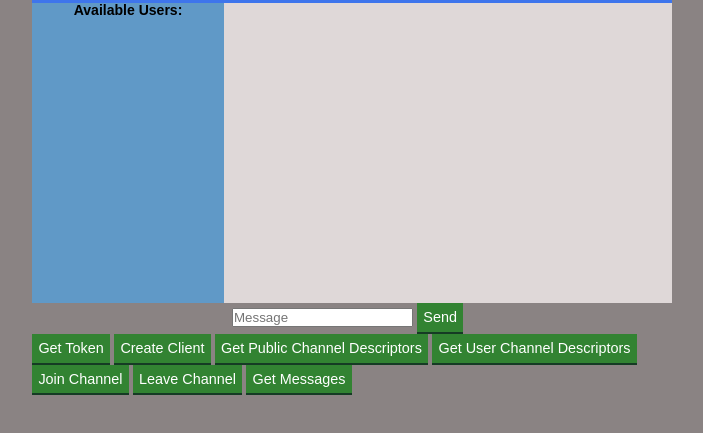
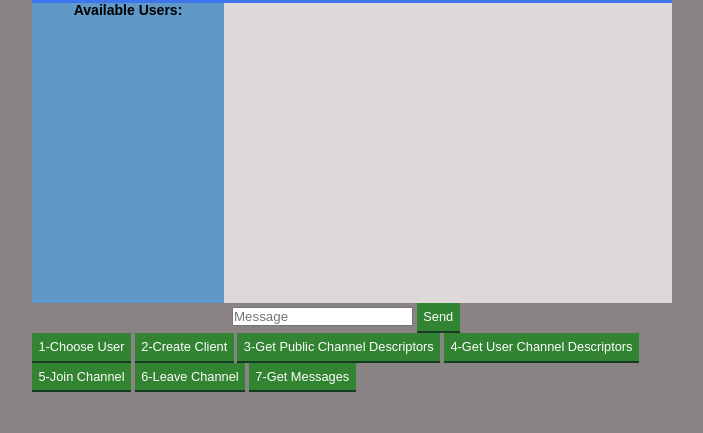
Before and after one commit to ifaidros/chat-twilio, a website: page public/index.html in a window 1280 px wide. Shown: the part 117-550 px from the top of the page, without its empty margins (288-991 px from the left). Drawn offline with Linux system fonts and the light colour scheme.

Commit message:
Added user selection

```diff
--- a/public/index.html
+++ b/public/index.html
@@ -31,13 +31,13 @@
             </form>
 
             <div id="buttons">
-                <button id="btnGetToken">Get Token</button>
-                <button id="btnCreateClientGetToken">Create Client</button>
-                <button id="btnGetPublicChannelDescr">Get Public Channel Descriptors</button>
-                <button id="btnGetUserChannelDescr">Get User Channel Descriptors</button>
-                <button id="btnJoinChannel">Join Channel</button>
-                <button id="btnLeaveChannel">Leave Channel</button>
-                <button id="btnGetMessages">Get Messages</button>
+                <button id="btnGetToken">1-Choose User</button>
+                <button id="btnCreateClientGetToken">2-Create Client</button>
+                <button id="btnGetPublicChannelDescr">3-Get Public Channel Descriptors</button>
+                <button id="btnGetUserChannelDescr">4-Get User Channel Descriptors</button>
+                <button id="btnJoinChannel">5-Join Channel</button>
+                <button id="btnLeaveChannel">6-Leave Channel</button>
+                <button id="btnGetMessages">7-Get Messages</button>
 
             </div>
 
--- a/public/js/chat.js
+++ b/public/js/chat.js
@@ -45,6 +45,7 @@ document.querySelector('#btnGetToken').addEventListener('click', (e) => {
         ACCESS_TOKEN = token
         console.log('---->Access Token: ', ACCESS_TOKEN)
         userSelectionMenu.remove()
+        //document.querySelector('#btnGetToken').disabled = true
         //GetAvailableUsers()
         })
 })
@@ -201,6 +202,7 @@ function GetAvailableUsers () {
         document.querySelector('#userSelectionMenuId').addEventListener('click', (e) => {
             //e.preventDefault()
             userSelectionMenuSelected = e.target.value
+            document.querySelector('#btnGetToken').textContent = '1-Get Token'
             console.log('---->userSelectionMenuId', userSelectionMenuSelected)
         })
 
--- a/public/styles.css
+++ b/public/styles.css
@@ -75,7 +75,7 @@ button {
     border-bottom: 2px solid #153b24;
     cursor: pointer;
     color: white;
-    font-size: 0.9rem;
+    font-size: 0.8rem;
     font-weight: 300;
     padding: .4rem;
     transition: background .3s ease, color .3s ease;
```
